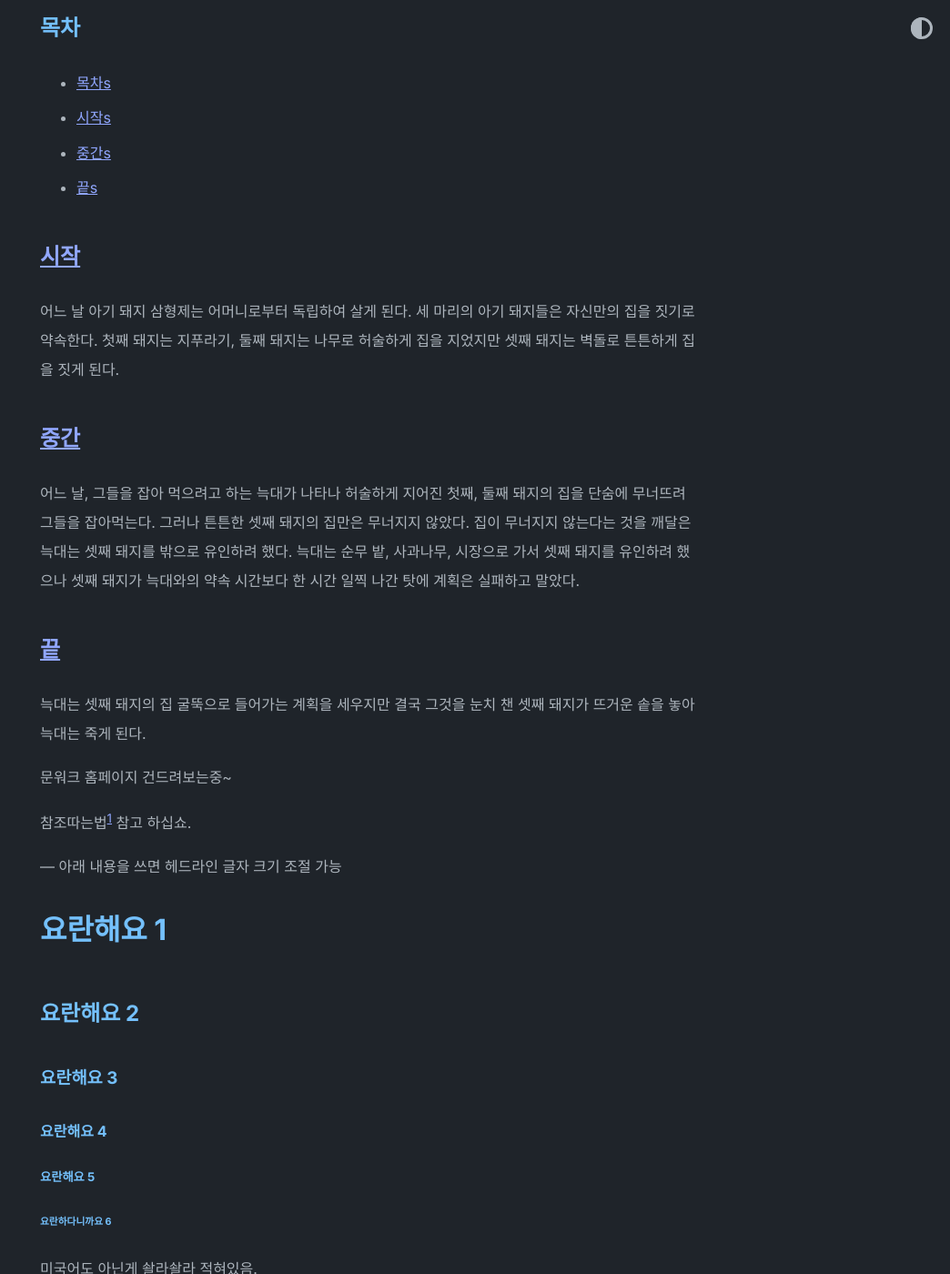
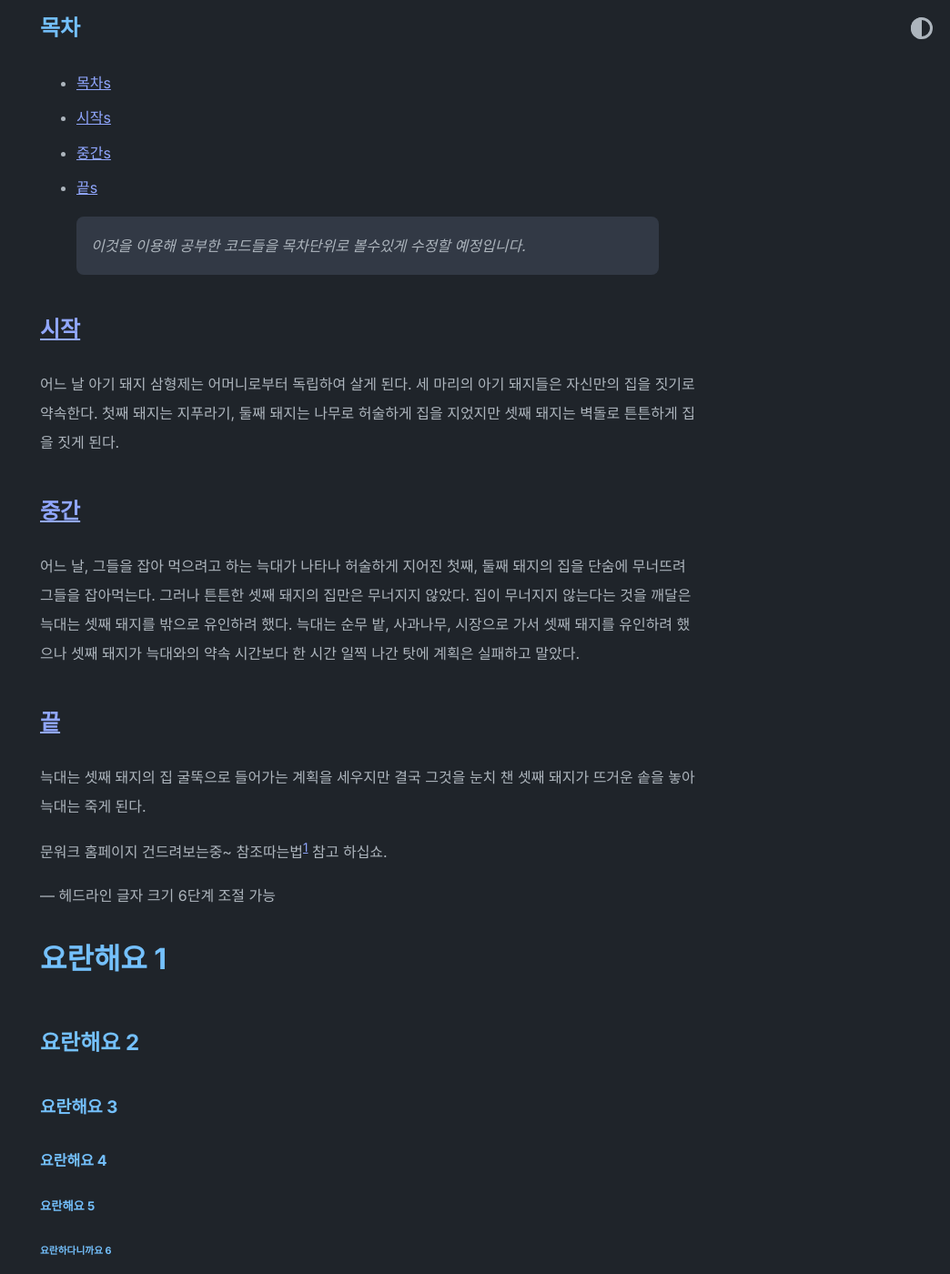
Before and after one commit to jhwq123/jhwq123.github.io, a Jekyll site: the page built from _posts/2020-07-07-overview-post.md, in a window 1280 px wide and 1400 px high, scrolled down 1266 px. Shown: the whole window at 91% size, without its empty margins (236-1280 px from the left). Built offline with Jekyll 4.4.1, drawn with Linux system fonts in a browser that asks for light colours; some of the changed text lies outside the part shown.

Commit message:
UpdatePost8_2
UpdatePost8_2

```diff
--- a/_posts/2020-07-07-overview-post.md
+++ b/_posts/2020-07-07-overview-post.md
@@ -32,32 +32,31 @@ tags: [tip, preview]
 - [중간s](#중간)
 - [끝s](#끝)
 
-## [시작](#시작s)
+> 이것을 이용해 공부한 코드들을 목차단위로 볼수있게 수정할 예정입니다.
+
+## [시작](#목차)
 어느 날 아기 돼지 삼형제는 어머니로부터 독립하여 살게 된다.
 세 마리의 아기 돼지들은 자신만의 집을 짓기로 약속한다.
 첫째 돼지는 지푸라기, 둘째 돼지는 나무로 허술하게 집을 지었지만 셋째 돼지는 벽돌로 튼튼하게 집을 짓게 된다.
-## [중간](#중간s)
+## [중간](#목차)
 어느 날, 그들을 잡아 먹으려고 하는 늑대가 나타나 허술하게 지어진 첫째, 둘째 돼지의 집을 단숨에 무너뜨려 그들을 잡아먹는다.
 그러나 튼튼한 셋째 돼지의 집만은 무너지지 않았다.
 집이 무너지지 않는다는 것을 깨달은 늑대는 셋째 돼지를 밖으로 유인하려 했다.
 늑대는 순무 밭, 사과나무, 시장으로 가서 셋째 돼지를 유인하려 했으나 셋째 돼지가 늑대와의 약속 시간보다 한 시간 일찍 나간 탓에 계획은 실패하고 말았다.
-## [끝](#끝s)
+## [끝](#목차)
 늑대는 셋째 돼지의 집 굴뚝으로 들어가는 계획을 세우지만 결국 그것을 눈치 챈 셋째 돼지가 뜨거운 솥을 놓아 늑대는 죽게 된다.
 
 
 문워크 홈페이지 건드려보는중~
-
 참조따는법[^1] 참고 하십쇼.
 
---- 아래 내용을 쓰면 헤드라인 글자 크기 조절 가능
+--- 헤드라인 글자 크기 6단계 조절 가능
 # 요란해요 1
 ## 요란해요 2
 ### 요란해요 3
 #### 요란해요 4
 ##### 요란해요 5
 ###### 요란하다니까요 6
-
-미국어도 아닌게 솰라솰라 적혀있음.
 
 ## 리스트들
 
@@ -82,15 +81,16 @@ Ordered: 아래 첨자를 따면 숫자로 정렬됨
 
 ## 주제별 라인화하여 분리시키기 (<hr>)
 
-수평자 넣기임[^3]. **이런식으로 찐한 글자로 블럭처리 가능합니동.**
+수평자 넣기임[^3].
+**이런식으로 찐한 글자로 블럭처리 가능합니동.**
 
 ---
+
 이러면 수평자가 들어갑니다.
 
 {: data-content="hr with text"}
 
 ---
-중간에 뭐가 들어갔는데 뭔지 모르겠습니다.
 
 ## 코드
 
@@ -107,15 +107,13 @@ console.log(ultimateTruth);
 
 ## 테이블
 
-보십시오, 이것은 테이블입니다.:
+이것은 테이블입니다.
 
-왈도체 처럼 보이는것은 기분탓입니다.
-
-| 테이블들			| 입니다.			| 멋지군요		|
-| ------------- |:-------------:| -----:	|
-| 탭으로      	| 조정하면 		| 깔끔 		|
-| 수요일은			| 비가와서			| 꿀꿀해요		|
-| 편의점의			| 우산은			|너무비싸서	|
+| 테이블들	| 입니다.		| 멋지군요	|
+|-----------|-----------|-----------|
+| 탭으로		| 조정하면	| 깔끔		|
+| 수요일은	| 비가와서	| 꿀꿀해요	|
+| 편의점의	| 우산은		|너무비싸서	|
 
 ## 이미지
 
@@ -124,6 +122,7 @@ console.log(ultimateTruth);
 요거슨 이미지 입니다.[^4]
 
 ---
+
 {: data-content="footnotes"}
 
 [^1]: 그냥 꾹 참고 하시라고요.
```
Also changed, not shown: _posts/2020-07-09-post-example-with-headings-and-toc.md (deleted, +0 -28 lines), _posts/2021-03-04-soopr.md (deleted, +0 -20 lines), _posts/2023-04-21-JavaStudy0421.md (+1 -1 lines).
